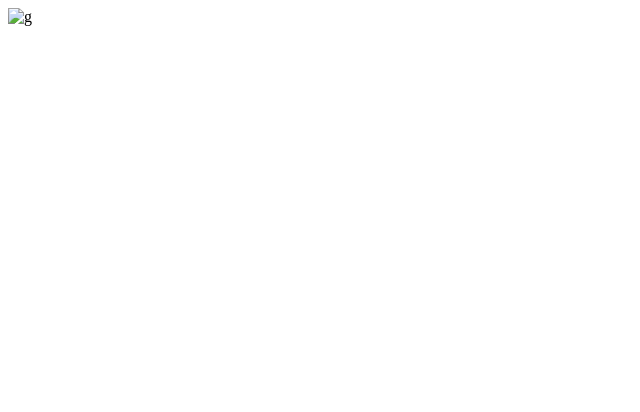
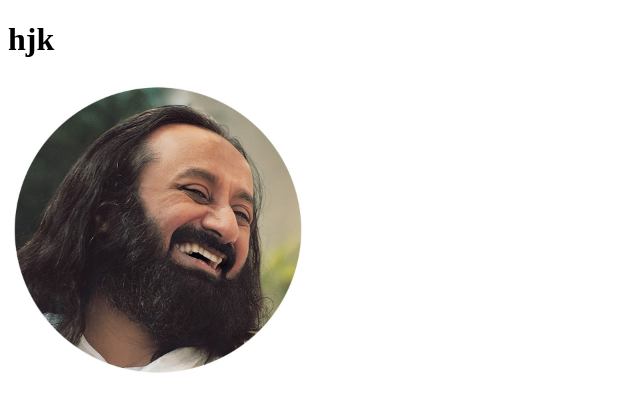
Before and after one commit to sanjanasahoo/practice-html, a plain HTML site: page index.html in a window 1280 px wide. Shown: the whole page, without its empty margins (0-640 px from the left). Drawn offline with Linux system fonts and the light colour scheme.

Commit message:
changed image

```diff
--- a/index.html
+++ b/index.html
@@ -1,12 +1,10 @@
 <!DOCTYPE html>
 <html lang="en">
 <head>
-    <meta charset="UTF-8">
-    <meta http-equiv="X-UA-Compatible" content="IE=edge">
-    <meta name="viewport" content="width=device-width, initial-scale=1.0">
-    <title>Document</title>
+
 </head>
 <body>
-    <img src ="../../myfiles/images/myg.jpg" width="300" alt="g">
+    <h1>hjk</h1>
+    <img src = "myg.jpg"  width="300">
 </body>
 </html>
```
Also changed, not shown: myg.jpg (added).
